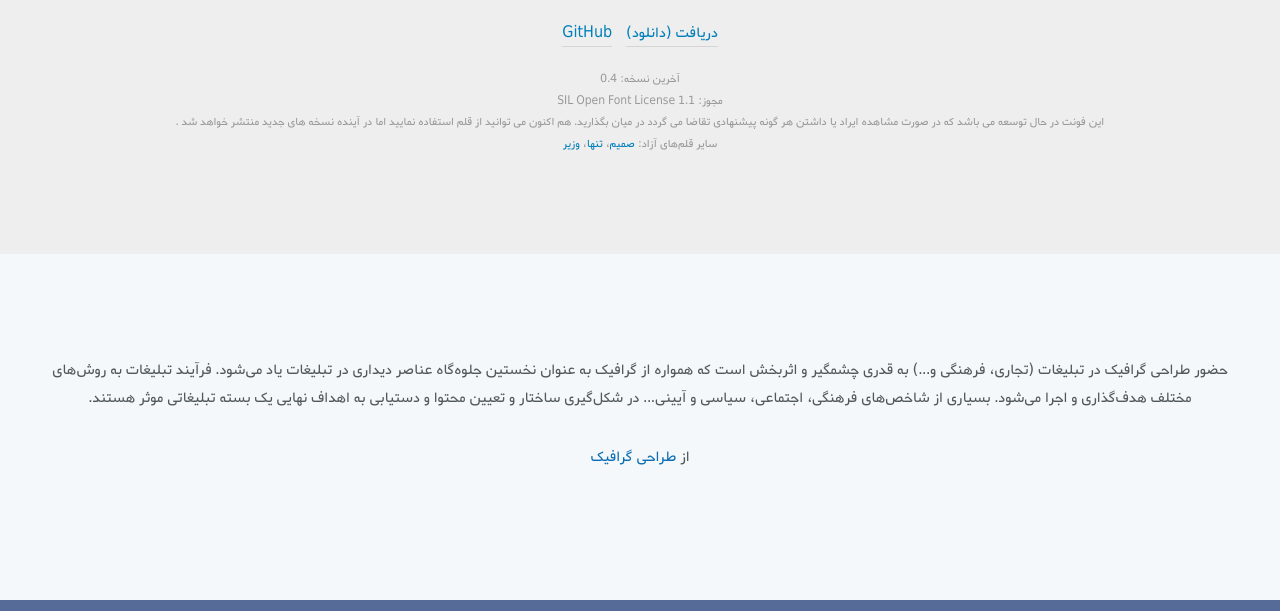
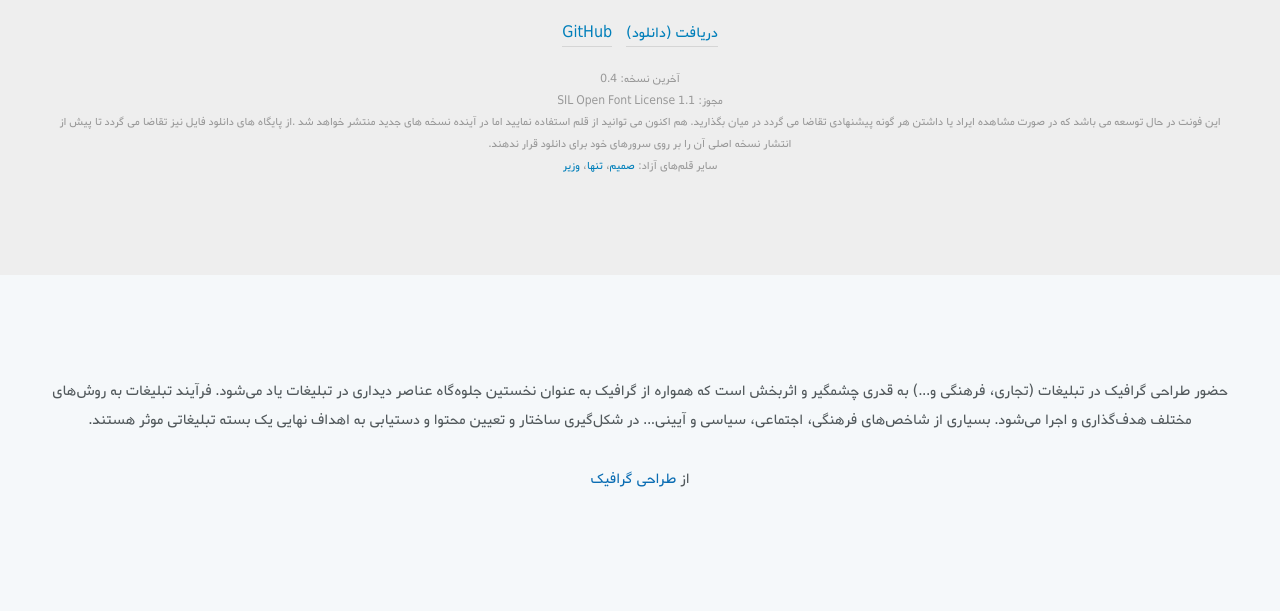
Before and after one commit to rastikerdar/shabnam-font, a plain HTML site: page index.html in a window 1280 px wide. Shown: the part 189-800 px from the top of the page. Drawn offline with Linux system fonts and the light colour scheme.

Commit message:
update notice

```diff
--- a/index.html
+++ b/index.html
@@ -149,7 +149,7 @@
       </div>
       <div class="version">آخرین نسخه: 0.4</div>
       <div class="license">مجوز: SIL Open Font License 1.1</div>
-      <div class="notice">این فونت  در حال توسعه می باشد که در صورت مشاهده ایراد یا داشتن هر گونه پیشنهادی تقاضا می گردد در میان بگذارید.  هم اکنون می توانید از قلم استفاده نمایید اما در آینده نسخه های جدید منتشر خواهد شد .</div>
+      <div class="notice">این فونت  در حال توسعه می باشد که در صورت مشاهده ایراد یا داشتن هر گونه پیشنهادی تقاضا می گردد در میان بگذارید.  هم اکنون می توانید از قلم استفاده نمایید اما در آینده نسخه های جدید منتشر خواهد شد .از پایگاه های دانلود فایل نیز تقاضا می گردد تا پیش از انتشار نسخه اصلی آن را بر روی سرورهای خود برای دانلود قرار ندهند.</div>
       <div class="other-fonts">سایر قلم‌های آزاد:
            <a href="http://rastikerdar.github.io/samim-font/" target="_blank">صمیم</a>،
            <a href="http://rastikerdar.github.io/tanha-font/" target="_blank">تنها</a>،
```
